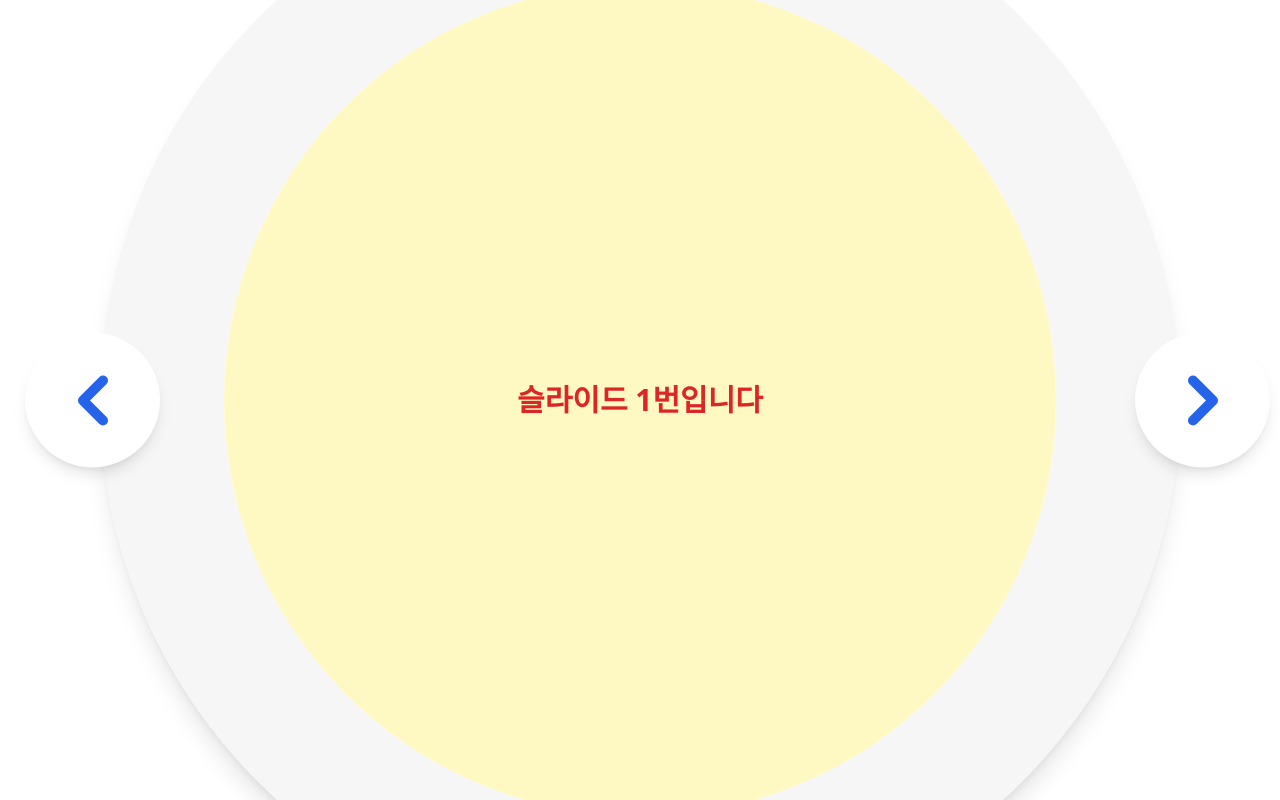
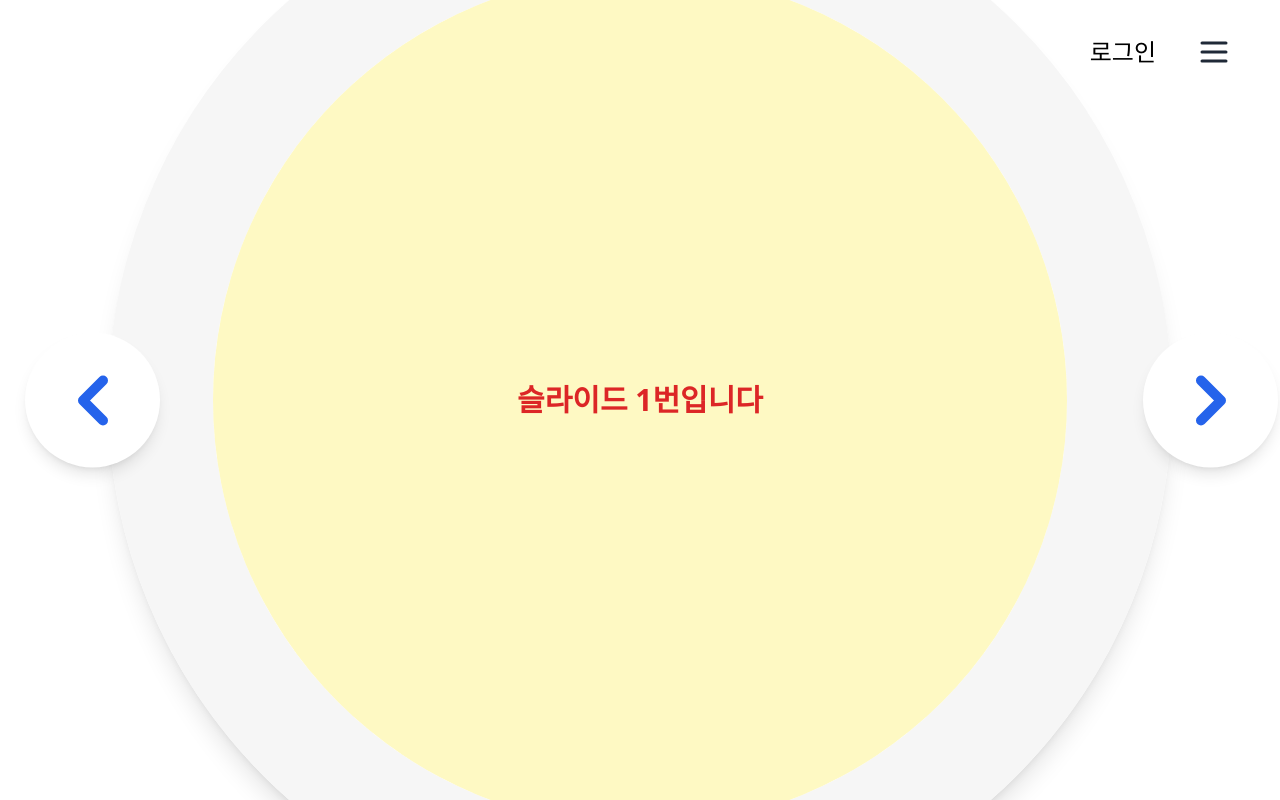
Before and after one commit to mingimouse/FAST-frontend, a React (Vite) app: page / in a window 1280 px wide. Built offline with nearby package versions, Linux system fonts and the light colour scheme.

Commit message:
add menu

```diff
--- a/src/components/Carousel.jsx
+++ b/src/components/Carousel.jsx
@@ -2,6 +2,7 @@ import { useState, useEffect } from "react";
 import SlideMain from "./SlideMain";
 import SlideInfo1 from "./SlideInfo1";
 import SlideInfo2 from "./SlideInfo2";
+import TopRightMenu from "./TopRightMenu";
 import { ChevronLeft, ChevronRight } from "lucide-react";
 
 function Carousel() {
@@ -43,8 +44,9 @@ function Carousel() {
 
     return (
         <div className="w-screen h-screen flex items-center justify-center bg-white relative overflow-hidden">
+            <TopRightMenu />
             {/* 원형 슬라이드 영역 */}
-            <div className="w-[135vh] h-[135vh] rounded-full border-[124px] border-[#f6f6f6] shadow-xl overflow-hidden flex items-center justify-center z-0 relative">
+            <div className="w-[133vh] h-[133vh] rounded-full border-[105px] border-[#f6f6f6] shadow-xl overflow-hidden flex items-center justify-center z-0 relative">
                 {/* 슬라이드 묶음 */}
                 <div
                     className="flex w-full h-full"
@@ -74,7 +76,7 @@ function Carousel() {
             {/* 오른쪽 화살표 버튼 */}
             <button
                 onClick={nextSlide}
-                className="absolute top-1/2 left-1/2 -translate-y-1/2 translate-x-[calc(50%+calc(67.5px+45vh))]
+                className="absolute top-1/2 left-1/2 -translate-y-1/2 translate-x-[calc(50%+calc(67.5px+46vh))]
            w-[135px] h-[135px] rounded-full bg-white shadow-lg flex items-center justify-center z-50
            hover:scale-110 transition-transform duration-300 active:scale-95"
             >
--- /dev/null
+++ b/src/components/TopRightMenu.jsx
@@ -0,0 +1,36 @@
+import { useState } from "react";
+import { Menu } from "lucide-react";
+
+function TopRightMenu() {
+    const [isOpen, setIsOpen] = useState(false);
+
+    return (
+        <div className="absolute top-5 right-12 z-50 flex items-center gap-10">
+            {/* 로그인 버튼 */}
+            <button className="text-2xl font-medium px-0 py-4 rounded-md hover:text-blue-600 hover:font-bold transition-all">
+                로그인
+            </button>
+
+            {/* 메뉴 아이콘과 드롭다운 */}
+            <div className="relative">
+                <Menu
+                    onClick={() => setIsOpen(!isOpen)}
+                    className="cursor-pointer w-9 h-9 text-gray-800 hover:text-blue-600 transition-all"
+                />
+                {isOpen && (
+                    <div className="absolute top-1/2 right-full transform -translate-y-1/2 mr-4
+                                    bg-gray-100 shadow-lg rounded-xl px-6 py-4 flex items-center gap-6 w-auto max-w-max">
+                        <button className="text-2xl hover:text-blue-600 hover:font-bold transition-all whitespace-nowrap">
+                            My 검사결과
+                        </button>
+                        <button className="text-2xl hover:text-blue-600 hover:font-bold transition-all whitespace-nowrap">
+                            뇌졸중 센터
+                        </button>
+                    </div>
+                )}
+            </div>
+        </div>
+    );
+}
+
+export default TopRightMenu;
```
